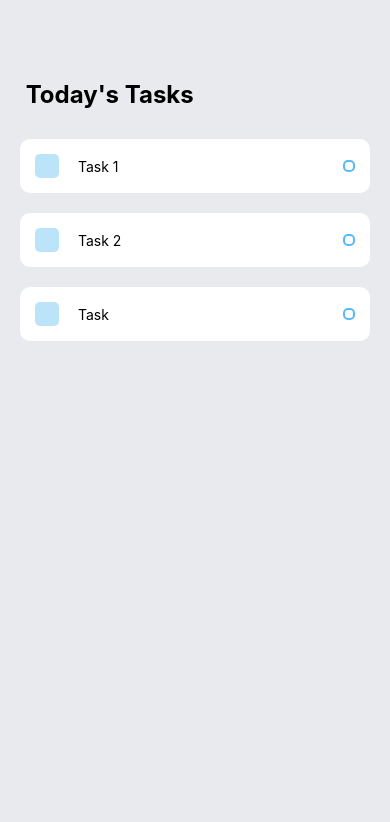
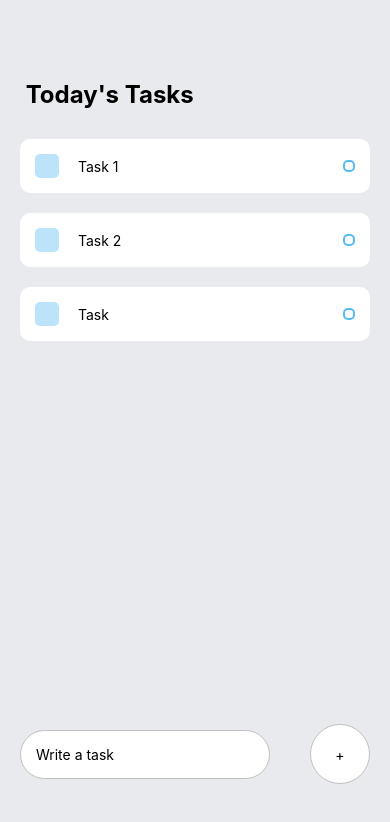
Before and after one commit to abdullahridwan/react-native-todolist, a React Native app: screen / in a window 390 px wide. Shown: the top 822 px of the page. Built offline with nearby package versions, Linux system fonts and the light colour scheme.

Commit message:
Cleaned up UI

```diff
--- a/App.js
+++ b/App.js
@@ -1,6 +1,10 @@
 import { StatusBar } from 'expo-status-bar';
 import React from 'react';
-import { StyleSheet, Text, View } from 'react-native';
+import {
+  KeyboardAvoidingView, Platform, StyleSheet,
+  Text, View, TextInput,
+  TouchableOpacity, paddingHorizontal, paddingVertical
+} from 'react-native';
 
 
 import Task from './components/Task'
@@ -14,10 +18,27 @@ export default function App() {
           <Task text={'Task 1'} />
           <Task text={'Task 2'} />
           <Task text={'Task '} />
+        </View>
+      </View>
 
-        </View>
+      <KeyboardAvoidingView
+        behavior={Platform.OS == "ios" ? "padding" : "height"}
+        style={styles.writeTaskWrapper}>
 
-      </View>
+        <TextInput
+          style={styles.input}
+          placeholder={'Write a task'} />
+
+        <TouchableOpacity>
+          <View style={styles.addWrapper}>
+            <Text style={styles.addText}> + </Text>
+          </View>
+        </TouchableOpacity>
+      </KeyboardAvoidingView>
+
+
+
+
     </View>
   );
 }
@@ -37,5 +58,33 @@ const styles = StyleSheet.create({
   },
   items: {
     marginTop: 30
-  }
+  },
+  writeTaskWrapper: {
+    position: 'absolute',
+    bottom: 60,
+    width: '100%',
+    flexDirection: 'row',
+    justifyContent: 'space-around',
+    alignItems: 'center'
+  },
+  input: {
+    paddingVertical: 15,
+    paddingHorizontal: 15,
+    backgroundColor: 'white',
+    borderRadius: 60,
+    borderColor: '#C0C0C0',
+    borderWidth: 1,
+    width: 250,
+  },
+  addWrapper: {
+    width: 60,
+    height: 60,
+    backgroundColor: 'white',
+    borderRadius: 60,
+    justifyContent: 'center',
+    alignItems: 'center',
+    borderColor: '#C0C0C0',
+    borderWidth: 1
+  },
+  addText: {}
 });
```
